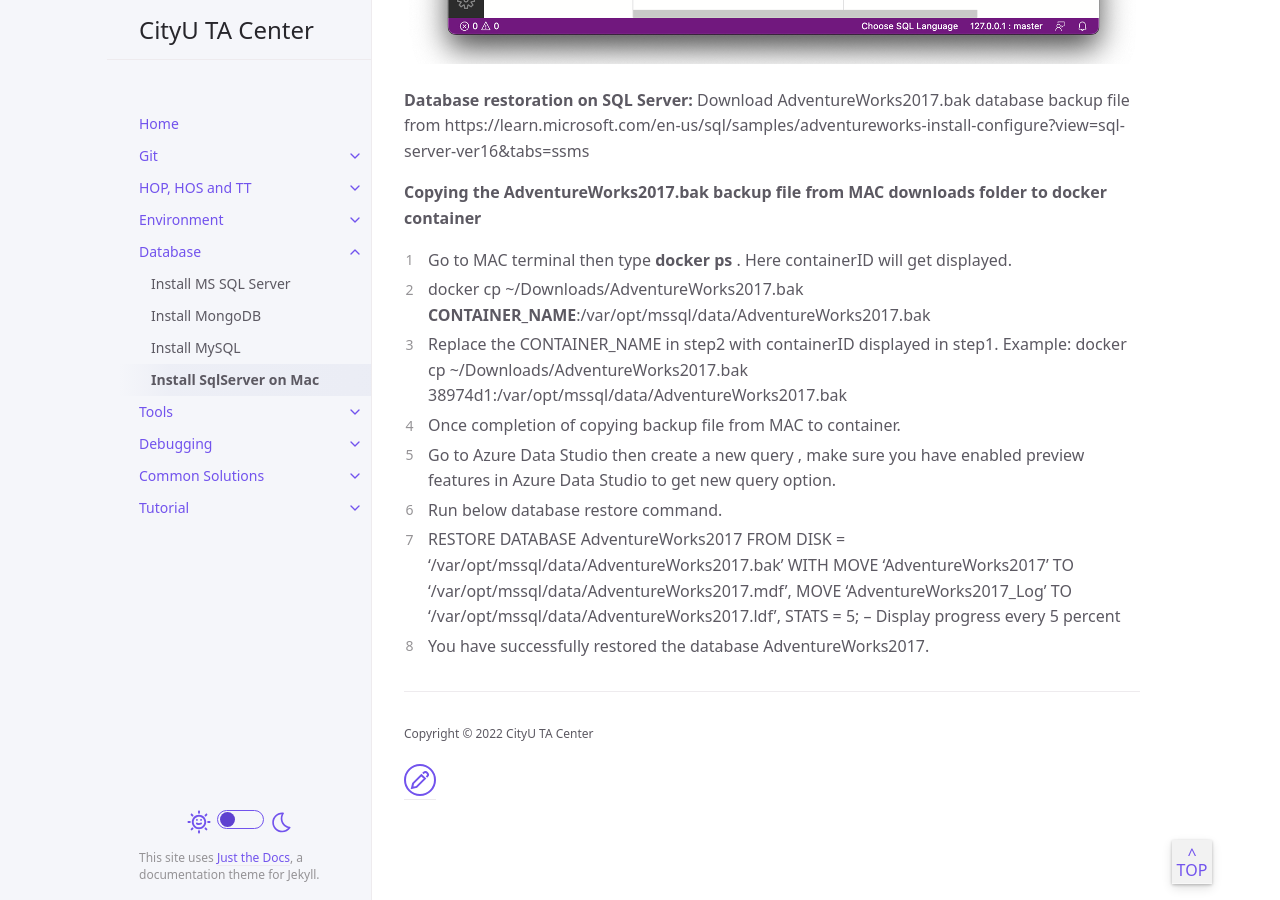
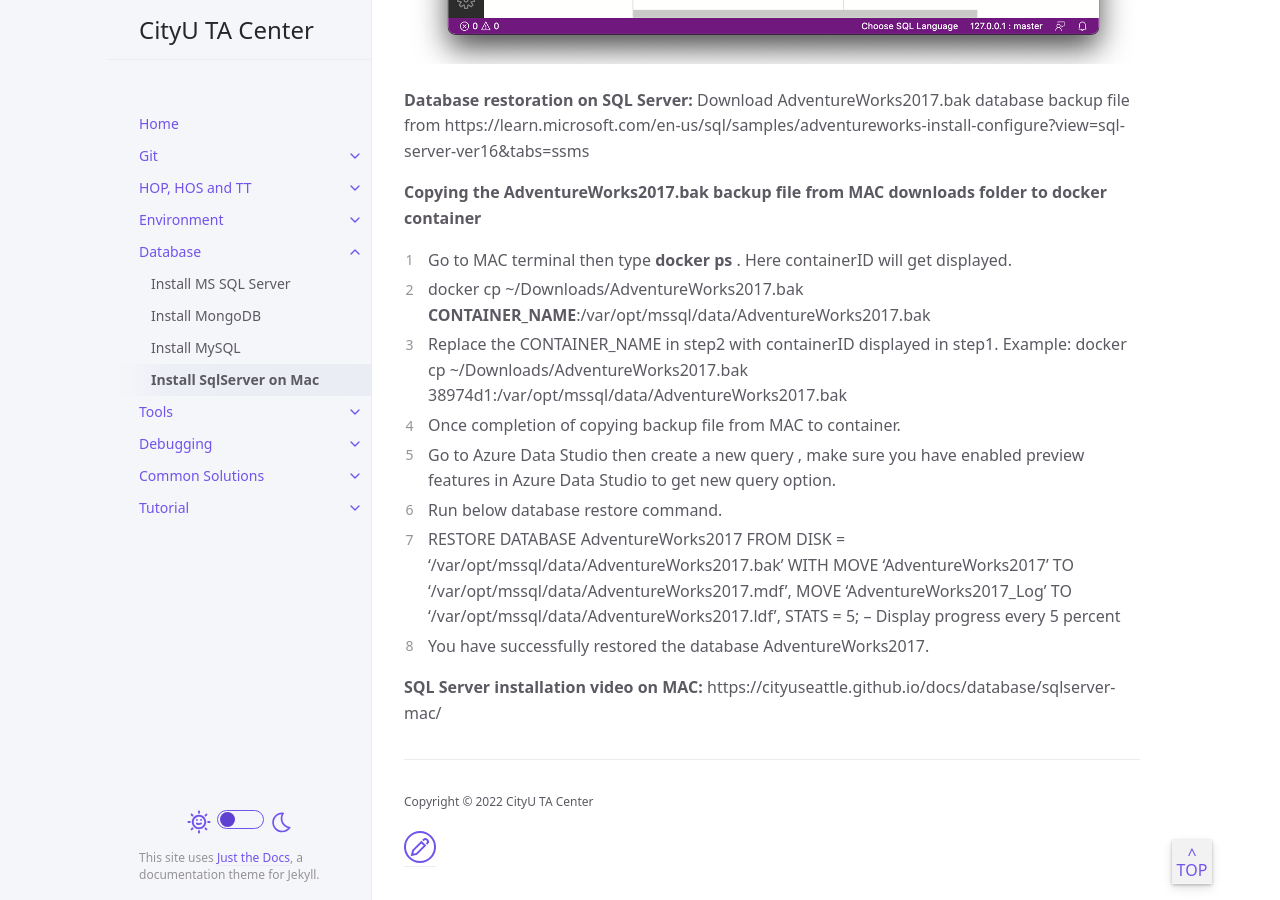
Before and after one commit to cityuseattle/cityuseattle.github.io, a Jekyll site: the page built from docs/database/sqlserver-mac.md, in a window 1280 px wide and 900 px high, scrolled down 5174 px. Built offline with Jekyll 4.4.1, drawn with Linux system fonts in a browser that asks for light colours.

Commit message:
Update sqlserver-mac.md

```diff
--- a/docs/database/sqlserver-mac.md
+++ b/docs/database/sqlserver-mac.md
@@ -138,3 +138,7 @@ WITH
     MOVE 'AdventureWorks2017_Log' TO '/var/opt/mssql/data/AdventureWorks2017.ldf',
     STATS = 5; -- Display progress every 5 percent
 8. You have successfully restored the database AdventureWorks2017.
+
+
+
+**SQL Server installation video on MAC:** https://cityuseattle.github.io/docs/database/sqlserver-mac/
```
